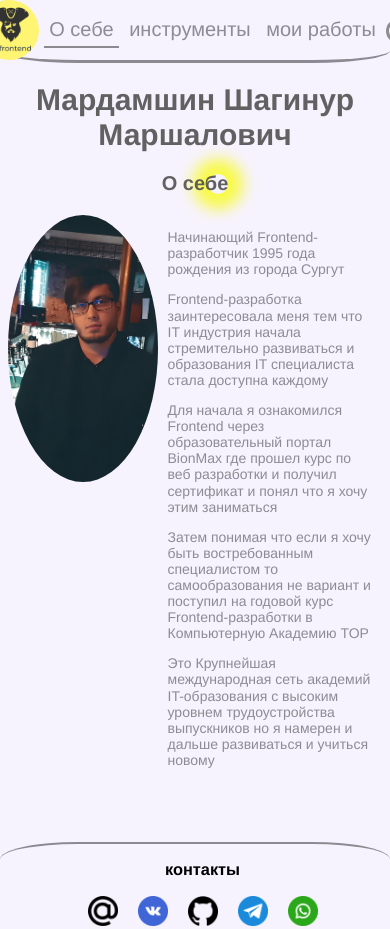
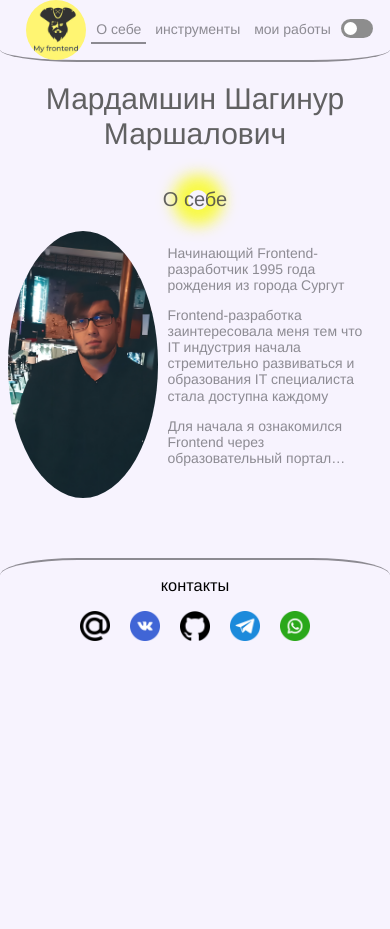
Before and after one commit to Shaginur/My_portfolio, a website built with Vite: page index.html in a window 390 px wide. Shown: the top 929 px of the page. After the commit the page ends 844 px from the top, so only its background shows below. Built offline with nearby package versions, Linux system fonts and the light colour scheme; files whose address does not match are found by name.

Commit message:
закончен

```diff
--- a/css/about_me.css
+++ b/css/about_me.css
@@ -9,9 +9,11 @@
 }
 
 h1 {
+  display: inline-flex;
   font-size: 4rem;
   text-align: center;
   color: var(--about-title-color);
+  font-weight: 500;
 }
 
 .subtitle {
@@ -20,10 +22,12 @@ h1 {
   margin-bottom: 4rem;
   text-align: center;
   color: var(--about-title-color);
+  font-weight: 500;
 }
 
 .subtitle::before {
-  content: " ";
+  content: ' ';
+  display: block;
   position: absolute;
   width: 2rem;
   height: 2rem;
@@ -45,6 +49,8 @@ h1 {
 
 .about_me-text {
   padding-left: 4rem;
+  font-weight: 300;
+  word-wrap: break-word;
 }
 
 @media screen and (max-width: 1399px) {
@@ -99,9 +105,16 @@ h1 {
   }
 }
 
+
 @media screen and (max-width: 575px) {
   .subtitle::before {
     left: 25.8rem;
+  }
+}
+
+@media screen and (max-width: 500px) {
+  .subtitle::before {
+    left: 22.8rem;
   }
 }
 
@@ -111,6 +124,10 @@ h1 {
   }
 
   .about_me-text {
+    display: -webkit-box;
+    -webkit-line-clamp: 12;
+    -webkit-box-orient: vertical;
+    overflow: hidden;
     font-size: 1.4rem;
     padding-right: 1rem;
     box-sizing: border-box;
@@ -126,3 +143,21 @@ h1 {
     left: 20rem;
   }
 }
+
+@media screen and (max-width: 400px) {
+  .subtitle::before {
+    left: 18rem;
+  }
+}
+
+@media screen and (max-width: 380px) {
+  .subtitle::before {
+    left: 17rem;
+  }
+}
+
+@media screen and (max-width: 360px) {
+  .subtitle::before {
+    left: 16rem;
+  }
+}
--- a/css/footer.css
+++ b/css/footer.css
@@ -4,6 +4,7 @@
 }
 
 footer {
+  display: flex;
   border-top: 0.2rem var(--nav-border-botom) solid;
   border-radius: 20% 20% 0 0;
 }
@@ -17,6 +18,7 @@ footer {
 
 h3 {
   text-align: center;
+  font-weight: 300;
 }
 
 @media screen and (max-width: 1010px) {
@@ -25,6 +27,7 @@ h3 {
     height: 4rem;
   }
 }
+
 @media screen and (max-width: 685px) {
   .icon-social {
     width: 3rem;
--- a/css/header.css
+++ b/css/header.css
@@ -1,5 +1,5 @@
-nav {
-  border-bottom: 0.3rem var(--nav-border-botom) solid;
+header {
+  border-bottom: 0.2rem var(--nav-border-botom) solid;
   border-radius: 0 0 20% 20%;
 }
 
@@ -10,6 +10,7 @@ nav {
   gap: 2rem;
   font-size: 2rem;
   margin: 0 auto;
+  font-weight: 500;
 }
 
 .frontend {
@@ -59,21 +60,16 @@ nav {
     margin: 0;
     cursor: pointer;
     background: var(--b, var(--background));
-    transition:
-      background 0.3s,
-      border-color 0.3s,
-      box-shadow 0.2s;
+    transition: background 0.3s, border-color 0.3s, box-shadow 0.2s;
   }
 
   .switch::after {
-    content: "";
+    content: '';
     display: block;
     left: 0;
     top: 0;
     position: absolute;
-    transition:
-      transform var(--d-t, 0.3s) var(--d-t-e, ease),
-      opacity var(--d-o, 0.2s);
+    transition: transform var(--d-t, 0.3s) var(--d-t-e, ease), opacity var(--d-o, 0.2s);
   }
 
   .switch:checked {
@@ -184,3 +180,20 @@ nav {
     gap: 0.5rem;
   }
 }
+
+@media screen and (max-width: 480px) {
+  .website {
+    gap: 0.5rem;
+    font-size: 1.4rem;
+  }
+
+  .switch.switch::after {
+    width: 1.3rem;
+    height: 1.3rem;
+  }
+
+  .switch.switch {
+    width: 3.2rem;
+    height: 1.9rem;
+  }
+}
--- a/css/skils.css
+++ b/css/skils.css
@@ -20,6 +20,7 @@ body {
   background: #eee;
   font-family: 'Helvetica Neue', Helvetica, Arial, sans-serif;
   font-size: 1.4rem;
+  font-weight: 300;
   color: #000;
   margin: 0;
   padding: 0;
@@ -71,6 +72,7 @@ body {
 }
 
 .banner-p {
+  overflow: hidden;
   padding: 0;
   margin: 0;
   width: 50%;
@@ -119,7 +121,7 @@ img {
 
 @media screen and (max-width: 767px) {
   .swiper-slide .banner {
-    width: 80%;
+    width: 78%;
   }
 
   .banner .banner-img3 {
@@ -139,6 +141,14 @@ img {
   .swiper-button-next::after {
     margin-right: -2rem;
   }
+
+  .swiper {
+    width: 90%;
+  }
+
+  .swiper-slide .banner {
+    width: 75%;
+  }
 }
 
 @media screen and (max-width: 480px) {
@@ -146,3 +156,9 @@ img {
     margin-right: -2.4rem;
   }
 }
+
+@media screen and (max-width: 360px) {
+  .swiper-slide .banner {
+    width: 70%;
+  }
+}
--- a/index.html
+++ b/index.html
@@ -162,7 +162,7 @@
               <div class="swiper-button-prev"></div>
               <div class="swiper-pagination"></div>
             </div>
-          </div>
+          </div> </div>
         </section>
 
         <section class="my_work tab-pane" data-tab-content="3">
```
